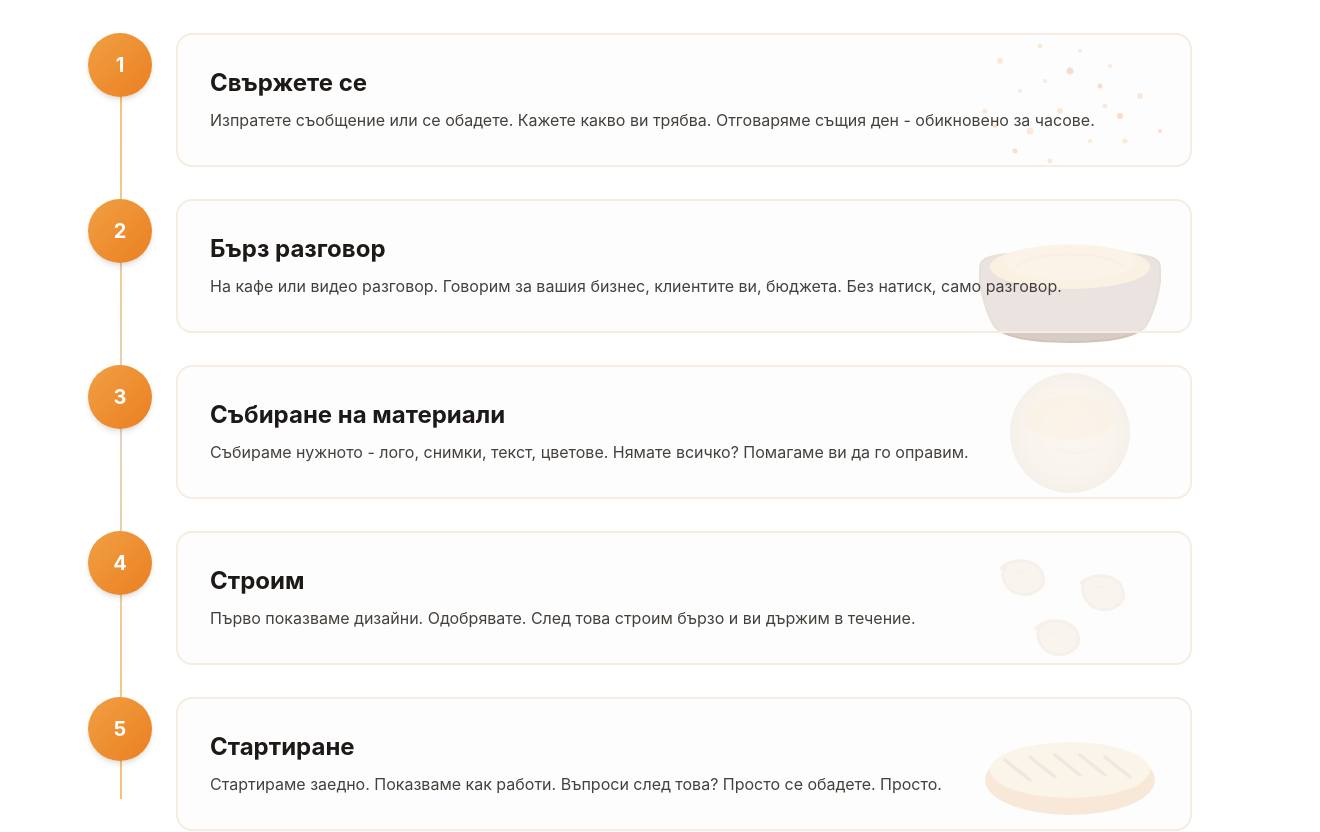
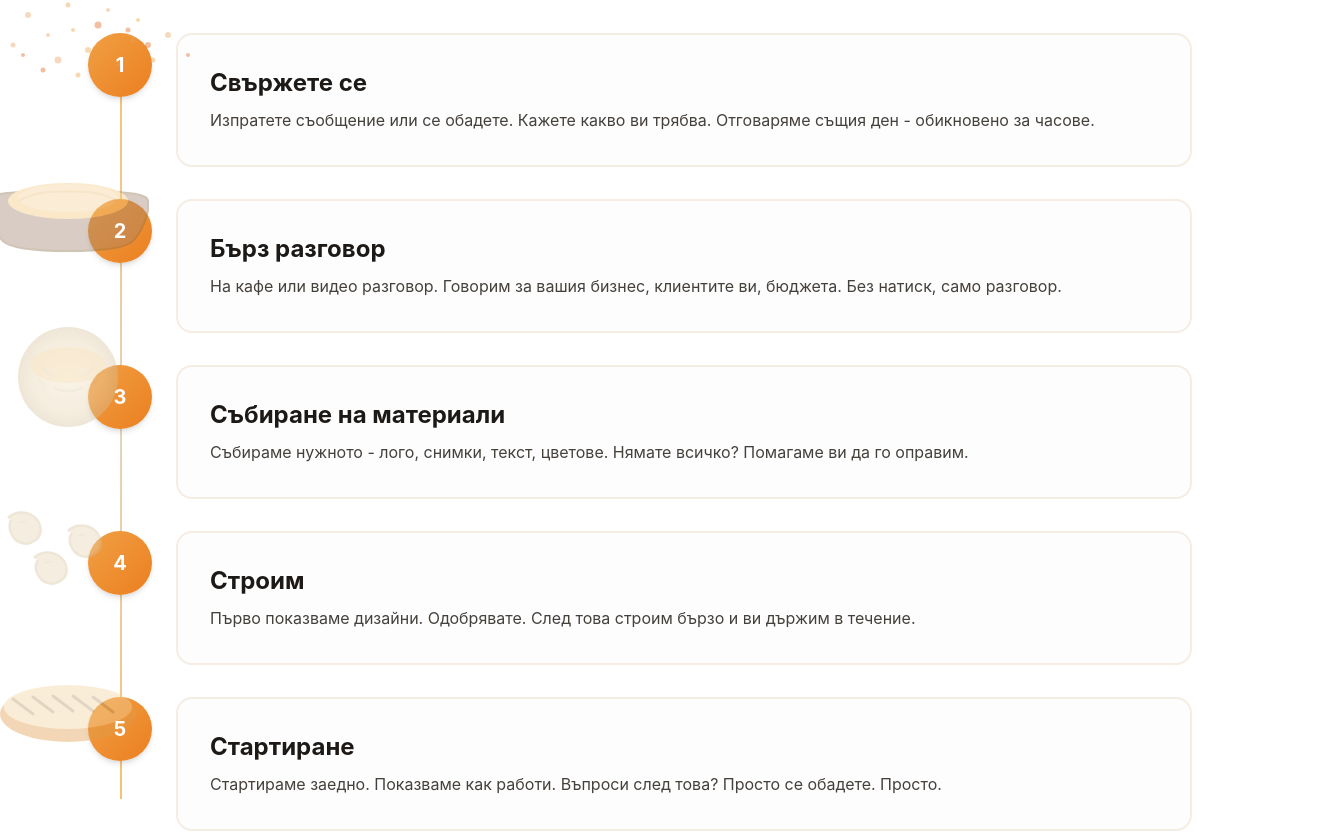
Before and after one commit to VelislavTs/web-ltd, a React (Vite) app: page / in a window 1280 px wide. Shown: the part 2635-3467 px from the top of the page, 1320 px wide, since content can reach past the window. Built offline with nearby package versions, Linux system fonts and the light colour scheme.

Commit message:
Updated Process.tsx

```diff
--- a/src/components/Process.tsx
+++ b/src/components/Process.tsx
@@ -2,49 +2,49 @@ import { Circle } from 'lucide-react';
 import { useLanguage } from '../contexts/LanguageContext';
 
 const FlourBackground = () => (
-  <svg width="400" height="200" viewBox="0 0 400 200" className="absolute -right-32 -top-8 opacity-40 pointer-events-none z-0">
-    <circle cx="80" cy="60" r="3" fill="#E8A05D" />
-    <circle cx="120" cy="45" r="2.5" fill="#F0A044" />
-    <circle cx="150" cy="70" r="3.5" fill="#DC6316" />
-    <circle cx="100" cy="90" r="2" fill="#E8A05D" />
-    <circle cx="140" cy="110" r="3" fill="#F0A044" />
-    <circle cx="180" cy="85" r="2.5" fill="#DC6316" />
-    <circle cx="110" cy="130" r="3.5" fill="#E8A05D" />
-    <circle cx="170" cy="140" r="2" fill="#F0A044" />
-    <circle cx="200" cy="115" r="3" fill="#DC6316" />
-    <circle cx="65" cy="110" r="2.5" fill="#E8A05D" />
-    <circle cx="190" cy="65" r="2" fill="#F0A044" />
-    <circle cx="95" cy="150" r="2.5" fill="#DC6316" />
-    <circle cx="220" cy="95" r="3" fill="#E8A05D" />
-    <circle cx="130" cy="160" r="2.5" fill="#F0A044" />
-    <circle cx="240" cy="130" r="2" fill="#DC6316" />
-    <circle cx="160" cy="50" r="2" fill="#E8A05D" />
-    <circle cx="205" cy="140" r="2.5" fill="#F0A044" />
-    <circle cx="75" cy="125" r="2" fill="#DC6316" />
-    <circle cx="185" cy="105" r="2.5" fill="#E8A05D" />
-    <circle cx="125" cy="80" r="2" fill="#F0A044" />
+  <svg width="300" height="150" viewBox="0 0 300 150" className="absolute -right-24 -top-12 opacity-40 pointer-events-none z-0">
+    <circle cx="80" cy="30" r="3" fill="#E8A05D" />
+    <circle cx="120" cy="20" r="2.5" fill="#F0A044" />
+    <circle cx="150" cy="40" r="3.5" fill="#DC6316" />
+    <circle cx="100" cy="50" r="2" fill="#E8A05D" />
+    <circle cx="140" cy="65" r="3" fill="#F0A044" />
+    <circle cx="180" cy="45" r="2.5" fill="#DC6316" />
+    <circle cx="110" cy="75" r="3.5" fill="#E8A05D" />
+    <circle cx="170" cy="80" r="2" fill="#F0A044" />
+    <circle cx="200" cy="60" r="3" fill="#DC6316" />
+    <circle cx="65" cy="60" r="2.5" fill="#E8A05D" />
+    <circle cx="190" cy="35" r="2" fill="#F0A044" />
+    <circle cx="95" cy="85" r="2.5" fill="#DC6316" />
+    <circle cx="220" cy="50" r="3" fill="#E8A05D" />
+    <circle cx="130" cy="90" r="2.5" fill="#F0A044" />
+    <circle cx="240" cy="70" r="2" fill="#DC6316" />
+    <circle cx="160" cy="25" r="2" fill="#E8A05D" />
+    <circle cx="205" cy="75" r="2.5" fill="#F0A044" />
+    <circle cx="75" cy="70" r="2" fill="#DC6316" />
+    <circle cx="185" cy="55" r="2.5" fill="#E8A05D" />
+    <circle cx="125" cy="45" r="2" fill="#F0A044" />
   </svg>
 );
 
 const BowlWithDoughBackground = () => (
-  <svg width="400" height="200" viewBox="0 0 400 200" className="absolute -right-32 -top-8 opacity-40 pointer-events-none z-0">
+  <svg width="300" height="150" viewBox="0 0 300 150" className="absolute -right-24 -top-12 opacity-40 pointer-events-none z-0">
     <path
-      d="M60 115 Q65 145 75 160 Q90 175 150 175 Q210 175 225 160 Q235 145 240 115 L240 100 Q240 95 235 92 Q225 85 150 85 Q75 85 65 92 Q60 95 60 100 Z"
+      d="M40 60 Q45 80 55 90 Q65 100 120 100 Q175 100 185 90 Q195 80 200 60 L200 50 Q200 47 195 45 Q185 40 120 40 Q55 40 45 45 Q40 47 40 50 Z"
       fill="url(#bowlGradient)"
       stroke="#8B6F47"
       strokeWidth="2"
     />
-    <ellipse cx="150" cy="100" rx="80" ry="22" fill="#F4C67A" />
-    <ellipse cx="150" cy="95" rx="65" ry="18" fill="#F5D4A0" opacity="0.8" />
+    <ellipse cx="120" cy="50" rx="60" ry="18" fill="#F4C67A" />
+    <ellipse cx="120" cy="47" rx="50" ry="14" fill="#F5D4A0" opacity="0.8" />
     <path
-      d="M95 100 Q110 90 130 88 Q150 87 170 88 Q190 90 205 100"
+      d="M70 50 Q85 42 100 41 Q120 40 140 41 Q155 42 170 50"
       stroke="#E8B870"
-      strokeWidth="2.5"
+      strokeWidth="2"
       fill="none"
       opacity="0.7"
     />
     <defs>
-      <linearGradient id="bowlGradient" x1="150" y1="85" x2="150" y2="175">
+      <linearGradient id="bowlGradient" x1="120" y1="40" x2="120" y2="100">
         <stop offset="0%" stopColor="#A0826D" opacity="0.3" />
         <stop offset="50%" stopColor="#8B6F47" opacity="0.5" />
         <stop offset="100%" stopColor="#6B5437" opacity="0.6" />
@@ -54,46 +54,46 @@ const BowlWithDoughBackground = () => (
 );
 
 const DoughBallBackground = () => (
-  <svg width="400" height="200" viewBox="0 0 400 200" className="absolute -right-32 -top-8 opacity-40 pointer-events-none z-0">
-    <circle cx="150" cy="100" r="60" fill="url(#doughGradient)" />
-    <ellipse cx="150" cy="85" rx="45" ry="22" fill="#F4C67A" opacity="0.6" />
+  <svg width="300" height="150" viewBox="0 0 300 150" className="absolute -right-24 -top-12 opacity-40 pointer-events-none z-0">
+    <circle cx="120" cy="60" r="50" fill="url(#doughGradient)" />
+    <ellipse cx="120" cy="48" rx="38" ry="18" fill="#F4C67A" opacity="0.6" />
     <path
-      d="M120 90 Q125 95 135 98"
+      d="M95 52 Q98 56 105 58"
       stroke="#D6C19C"
       strokeWidth="2"
       fill="none"
       opacity="0.6"
     />
     <path
-      d="M165 98 Q175 95 180 90"
+      d="M135 58 Q142 56 145 52"
       stroke="#D6C19C"
       strokeWidth="2"
       fill="none"
       opacity="0.6"
     />
     <path
-      d="M135 115 Q145 120 155 120 Q165 120 175 115"
+      d="M105 70 Q112 74 120 74 Q128 74 135 70"
       stroke="#D6C19C"
       strokeWidth="2.5"
       fill="none"
       opacity="0.5"
     />
     <path
-      d="M115 105 Q120 110 125 112"
+      d="M90 62 Q93 66 97 68"
       stroke="#D6C19C"
       strokeWidth="1.5"
       fill="none"
       opacity="0.5"
     />
     <path
-      d="M175 112 Q180 110 185 105"
+      d="M143 68 Q147 66 150 62"
       stroke="#D6C19C"
       strokeWidth="1.5"
       fill="none"
       opacity="0.5"
     />
-    <ellipse cx="130" cy="95" rx="8" ry="5" fill="#E8D4B0" opacity="0.4" />
-    <ellipse cx="170" cy="95" rx="8" ry="5" fill="#E8D4B0" opacity="0.4" />
+    <ellipse cx="105" cy="55" rx="6" ry="4" fill="#E8D4B0" opacity="0.4" />
+    <ellipse cx="135" cy="55" rx="6" ry="4" fill="#E8D4B0" opacity="0.4" />
     <defs>
       <radialGradient id="doughGradient">
         <stop offset="0%" stopColor="#F4E5C7" />
@@ -105,43 +105,43 @@ const DoughBallBackground = () => (
 );
 
 const DoughKnotsBackground = () => (
-  <svg width="400" height="200" viewBox="0 0 400 200" className="absolute -right-32 -top-8 opacity-40 pointer-events-none z-0">
+  <svg width="300" height="150" viewBox="0 0 300 150" className="absolute -right-24 -top-12 opacity-40 pointer-events-none z-0">
     <path
-      d="M80 70 Q90 60 105 62 Q115 64 120 70 Q125 78 123 85 Q120 92 110 95 Q100 97 92 92 Q85 87 83 78 Q82 72 85 68"
+      d="M60 35 Q67 28 78 30 Q86 32 90 38 Q94 45 92 51 Q90 57 82 60 Q75 62 69 58 Q64 54 62 47 Q61 41 63 37"
       fill="#E8D4B0"
       stroke="#D6C19C"
-      strokeWidth="3"
+      strokeWidth="2.5"
     />
     <path
-      d="M95 75 Q100 72 105 73"
+      d="M71 40 Q75 38 78 39"
       stroke="#C9B89A"
-      strokeWidth="1.5"
+      strokeWidth="1.2"
       fill="none"
       opacity="0.6"
     />
     <path
-      d="M160 85 Q170 75 185 77 Q195 79 200 85 Q205 93 203 100 Q200 107 190 110 Q180 112 172 107 Q165 102 163 93 Q162 87 165 83"
+      d="M120 48 Q127 41 138 43 Q146 45 150 51 Q154 58 152 64 Q150 70 142 73 Q135 75 129 71 Q124 67 122 60 Q121 54 124 50"
       fill="#E8D4B0"
       stroke="#D6C19C"
-      strokeWidth="3"
+      strokeWidth="2.5"
     />
     <path
-      d="M175 90 Q180 87 185 88"
+      d="M131 53 Q135 51 138 52"
       stroke="#C9B89A"
-      strokeWidth="1.5"
+      strokeWidth="1.2"
       fill="none"
       opacity="0.6"
     />
     <path
-      d="M115 130 Q125 120 140 122 Q150 124 155 130 Q160 138 158 145 Q155 152 145 155 Q135 157 127 152 Q120 147 118 138 Q117 132 120 128"
+      d="M86 75 Q93 68 104 70 Q112 72 116 78 Q120 85 118 91 Q116 97 108 100 Q101 102 95 98 Q90 94 88 87 Q87 81 90 77"
       fill="#E8D4B0"
       stroke="#D6C19C"
-      strokeWidth="3"
+      strokeWidth="2.5"
     />
     <path
-      d="M130 135 Q135 132 140 133"
+      d="M97 80 Q101 78 104 79"
       stroke="#C9B89A"
-      strokeWidth="1.5"
+      strokeWidth="1.2"
       fill="none"
       opacity="0.6"
     />
@@ -149,63 +149,63 @@ const DoughKnotsBackground = () => (
 );
 
 const ReadyBreadBackground = () => (
-  <svg width="400" height="200" viewBox="0 0 400 200" className="absolute -right-32 -top-8 opacity-40 pointer-events-none z-0">
+  <svg width="300" height="150" viewBox="0 0 300 150" className="absolute -right-24 -top-12 opacity-40 pointer-events-none z-0">
     <ellipse
-      cx="150"
-      cy="115"
-      rx="85"
-      ry="35"
+      cx="120"
+      cy="65"
+      rx="68"
+      ry="28"
       fill="url(#breadGradient2)"
     />
     <ellipse
-      cx="150"
-      cy="105"
-      rx="80"
-      ry="28"
+      cx="120"
+      cy="58"
+      rx="64"
+      ry="22"
       fill="url(#breadTopGradient)"
     />
     <path
-      d="M85 95 L110 115"
+      d="M65 50 L85 65"
       stroke="#8B6F47"
-      strokeWidth="3.5"
+      strokeWidth="3"
       strokeLinecap="round"
       opacity="0.6"
     />
     <path
-      d="M110 92 L135 112"
+      d="M85 48 L105 63"
       stroke="#8B6F47"
-      strokeWidth="3.5"
+      strokeWidth="3"
       strokeLinecap="round"
       opacity="0.6"
     />
     <path
-      d="M135 90 L160 110"
+      d="M105 47 L125 62"
       stroke="#8B6F47"
-      strokeWidth="3.5"
+      strokeWidth="3"
       strokeLinecap="round"
       opacity="0.6"
     />
     <path
-      d="M160 90 L185 110"
+      d="M125 47 L145 62"
       stroke="#8B6F47"
-      strokeWidth="3.5"
+      strokeWidth="3"
       strokeLinecap="round"
       opacity="0.6"
     />
     <path
-      d="M185 92 L210 112"
+      d="M145 48 L165 63"
       stroke="#8B6F47"
-      strokeWidth="3.5"
+      strokeWidth="3"
       strokeLinecap="round"
       opacity="0.6"
     />
     <defs>
-      <linearGradient id="breadGradient2" x1="150" y1="80" x2="150" y2="150">
+      <linearGradient id="breadGradient2" x1="120" y1="37" x2="120" y2="93">
         <stop offset="0%" stopColor="#E09B4A" />
         <stop offset="50%" stopColor="#C67B2E" />
         <stop offset="100%" stopColor="#A66424" />
       </linearGradient>
-      <linearGradient id="breadTopGradient" x1="150" y1="77" x2="150" y2="133">
+      <linearGradient id="breadTopGradient" x1="120" y1="36" x2="120" y2="80">
         <stop offset="0%" stopColor="#F5D4A0" />
         <stop offset="40%" stopColor="#E8B870" />
         <stop offset="100%" stopColor="#D69B4A" />
@@ -267,15 +267,15 @@ export default function Process() {
             {steps.map((step, index) => {
               const BackgroundComponent = backgroundComponents[index];
               return (
-                <div key={index} className="relative flex items-start gap-6 overflow-visible">
-                  <BackgroundComponent />
-
-                  <div className="relative hidden md:flex w-16 h-16 rounded-full bg-gradient-to-br from-crust-400 to-crust-500 items-center justify-center flex-shrink-0 shadow-md z-10">
+                <div key={index} className="relative flex items-start gap-6">
+                  <div className="relative hidden md:flex w-16 h-16 rounded-full bg-gradient-to-br from-crust-400 to-crust-500 items-center justify-center flex-shrink-0 shadow-md z-10 overflow-visible">
+                    <BackgroundComponent />
                     <span className="text-white font-bold text-xl relative z-10">{index + 1}</span>
                   </div>
 
-                  <div className="relative flex md:hidden w-12 h-12 rounded-full bg-gradient-to-br from-crust-400 to-crust-500 items-center justify-center flex-shrink-0 shadow-md z-10">
-                    <span className="text-white font-bold text-lg">{index + 1}</span>
+                  <div className="relative flex md:hidden w-12 h-12 rounded-full bg-gradient-to-br from-crust-400 to-crust-500 items-center justify-center flex-shrink-0 shadow-md z-10 overflow-visible">
+                    <BackgroundComponent />
+                    <span className="text-white font-bold text-lg relative z-10">{index + 1}</span>
                   </div>
 
                   <div className="flex-1 relative z-[5]">
```
